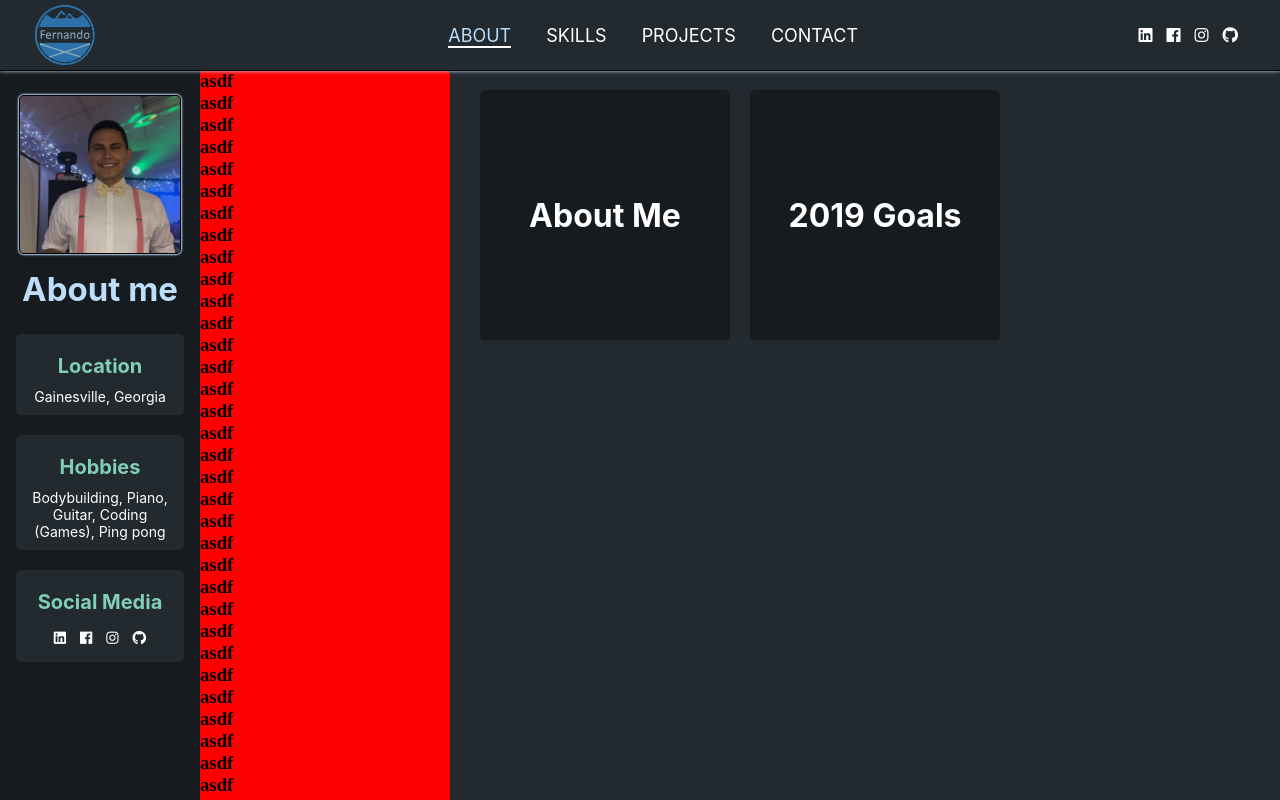
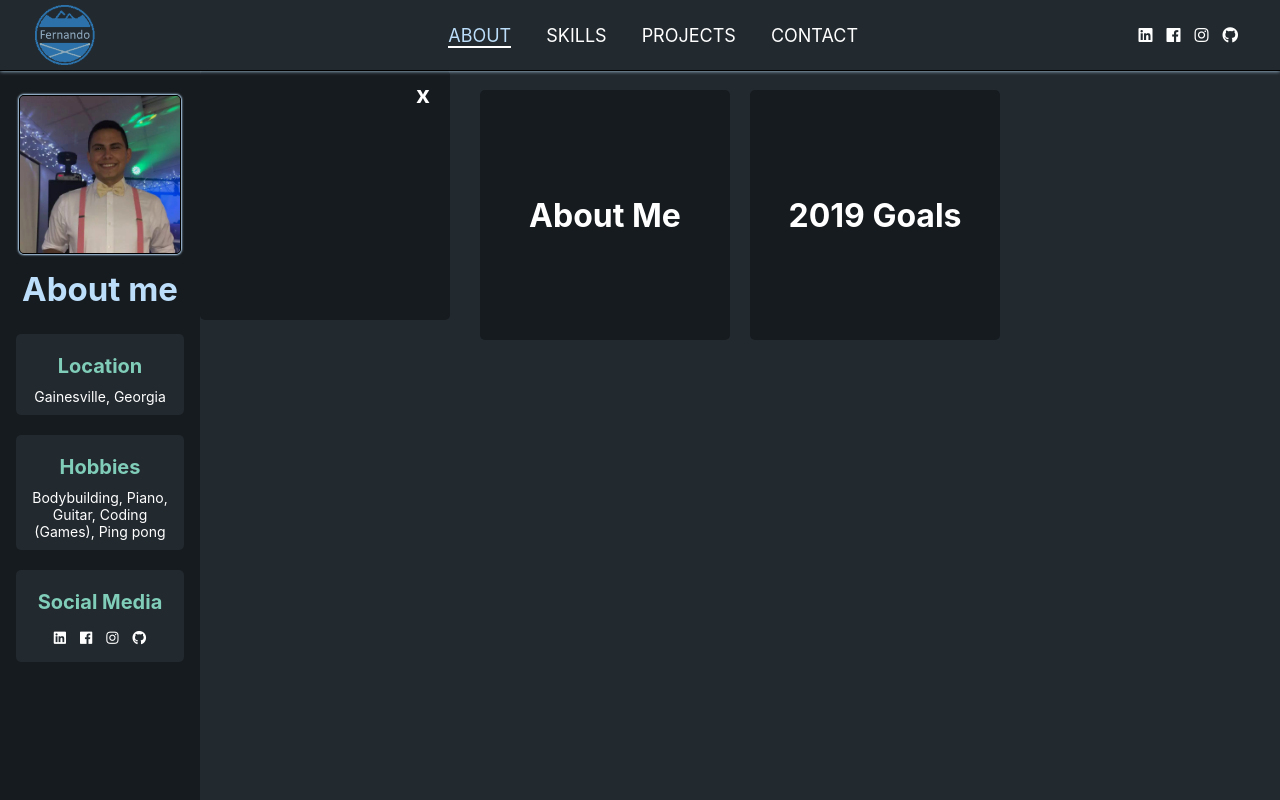
Before and after one commit to ClassyFD/portfolio-dlv, a React (Create React App) app: page /about in a window 1280 px wide. Built offline with nearby package versions, Linux system fonts and the light colour scheme; no server answers.

Commit message:
added close button to about sections

```diff
--- a/src/containers/About.js
+++ b/src/containers/About.js
@@ -151,54 +151,7 @@ class About extends Component {
           <div className="about-article-section-container">
             {aboutArticleSections}
             <section className="about-article-section-screen">
-            <h1>asdf</h1>
-            <h1>asdf</h1>
-            <h1>asdf</h1>
-            <h1>asdf</h1>
-            <h1>asdf</h1>
-            <h1>asdf</h1>
-            <h1>asdf</h1>
-            <h1>asdf</h1>
-            <h1>asdf</h1>
-            <h1>asdf</h1>
-            <h1>asdf</h1>
-            <h1>asdf</h1>
-            <h1>asdf</h1>
-            <h1>asdf</h1>
-            <h1>asdf</h1>
-            <h1>asdf</h1>
-            <h1>asdf</h1>
-            <h1>asdf</h1>
-            <h1>asdf</h1>
-            <h1>asdf</h1>
-            <h1>asdf</h1>
-            <h1>asdf</h1>
-            <h1>asdf</h1>
-            <h1>asdf</h1>
-            <h1>asdf</h1>
-            <h1>asdf</h1>
-            <h1>asdf</h1>
-            <h1>asdf</h1>
-            <h1>asdf</h1>
-            <h1>asdf</h1>
-            <h1>asdf</h1>
-            <h1>asdf</h1>
-            <h1>asdf</h1>
-            <h1>asdf</h1>
-            <h1>asdf</h1>
-            <h1>asdf</h1>
-            <h1>asdf</h1>
-            <h1>asdf</h1>
-            <h1>asdf</h1>
-            <h1>asdf</h1>
-            <h1>asdf</h1>
-            <h1>asdf</h1>
-            <h1>asdf</h1>
-            <h1>asdf</h1>
-            <h1>asdf</h1>
-            <h1>asdf</h1>
-            <h1>asdf</h1>
-            <h1>asdf</h1>
+              <div className="article-screen-close-button">x</div>
             </section>
           </div>
           {/* <section className="about-intro-section">
--- a/src/styles/about.css
+++ b/src/styles/about.css
@@ -88,10 +88,19 @@
 }
 .about-article-section-screen {
   position: absolute;
-  height: auto;
+  min-height: 250px;
   width: 250px;
   border-radius: 5px;
-  background: red;
+  background: #161b1f;
   left: 0;
   top: 0;
 }
+.article-screen-close-button {
+  position: absolute;
+  right: 20px;
+  top: 10px;
+  font-family: -apple-system, BlinkMacSystemFont, 'Segoe UI', Roboto, Oxygen, Ubuntu, Cantarell, 'Open Sans', 'Helvetica Neue', sans-serif;
+  font-weight: bold;
+  font-size: 24px;
+  color: white;
+}
```
